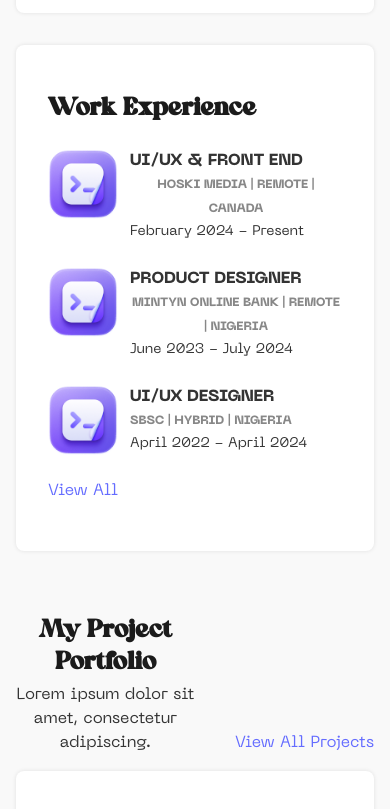
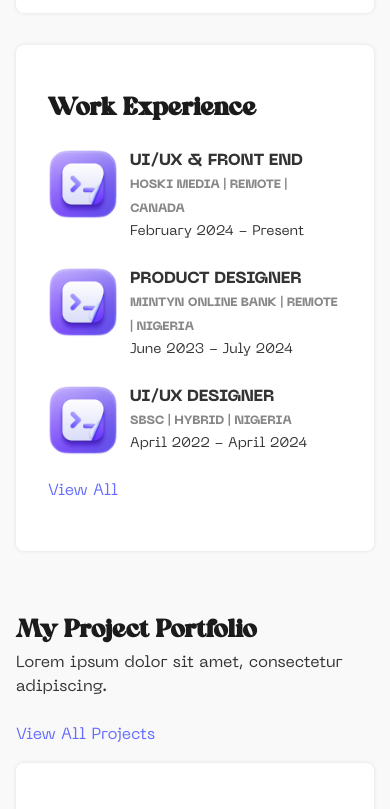
Before and after one commit to sleekidd/tobiallen, a React (Vite) app: page / in a window 390 px wide. Shown: the part 1156-1965 px from the top of the page. Built offline with nearby package versions, Linux system fonts and the light colour scheme.

Commit message:
Mobile Responsiveness

```diff
--- a/src/components/Header.tsx
+++ b/src/components/Header.tsx
@@ -11,7 +11,7 @@ const Header: React.FC = () => {
         <img src={headerimg} alt="" />
       </div>
       <div className="flex lg:hidden">
-        <img src={banner_img_mobile} alt="" />
+        <img src={banner_img_mobile} className="w-full" alt="" />
       </div>
       <div className="flex flex-col lg:flex-row gap-[18px] lg:gap-[28px] lg:pl-[48px]">
         <div className="flex items-center justify-center mt-[-54px]">
@@ -23,7 +23,7 @@ const Header: React.FC = () => {
           </div>
         </div>
         <div className="flex flex-col gap-[12px] text-start mt-0 lg:mt-[24px] px-[16px]">
-          <div>
+          <div className="flex flex-col gap-[4px]">
             <h1 className="font-greatmango font-bold text-[#1B1B1B] text-[24px] leading-[32px] text-center lg:text-start">
               Hi, I’m Oluwatobi Adebola (Tobi Allen)
             </h1>
--- a/src/pages/Home.tsx
+++ b/src/pages/Home.tsx
@@ -51,7 +51,7 @@ const Home: React.FC = () => {
                   <h4 className="uppercase text-[#333333] text-[16px] leading-[24px] font-bold">
                     UI/UX & Front End
                   </h4>
-                  <h5 className="uppercase text-[#878787] text-[12px] leading-[24px] font-bold">
+                  <h5 className="text-start uppercase text-[#878787] text-[12px] leading-[24px] font-bold">
                     Hoski Media | Remote | Canada
                   </h5>
                   <p className="text-[14px] text-[#333333] leading-[22px]">
@@ -66,7 +66,7 @@ const Home: React.FC = () => {
                   <h4 className="uppercase text-[#333333] text-[16px] leading-[24px] font-bold">
                     Product Designer
                   </h4>
-                  <h5 className="uppercase text-[#878787] text-[12px] leading-[24px] font-bold">
+                  <h5 className="text-start uppercase text-[#878787] text-[12px] leading-[24px] font-bold">
                     Mintyn Online Bank | Remote | Nigeria
                   </h5>
                   <p className="text-[14px] text-[#333333] leading-[22px]">
@@ -81,7 +81,7 @@ const Home: React.FC = () => {
                   <h4 className="uppercase text-[#333333] text-[16px] leading-[24px] font-bold">
                     UI/UX Designer
                   </h4>
-                  <h5 className="uppercase text-[#878787] text-[12px] leading-[24px] font-bold">
+                  <h5 className="text-start uppercase text-[#878787] text-[12px] leading-[24px] font-bold">
                     sbsc | Hybrid | Nigeria
                   </h5>
                   <p className="text-[14px] text-[#333333] leading-[22px]">
@@ -99,22 +99,22 @@ const Home: React.FC = () => {
       {/* Features Section */}
       <section className="container mx-auto mb-[56px]">
         <div className="flex flex-col gap-[8px]">
-          <div className="flex flex-row py-[8px]">
+          <div className="flex flex-col lg:flex-row py-[8px] gap-[24px] lg:gap-0">
             <div className="flex flex-col w-full items-start gap-[4px]">
-              <h2 className="font-greatmango font-bold text-[#1B1B1B] text-[24px] leading-[32px]">
+              <h2 className="font-greatmango font-bold text-[#1B1B1B] text-[24px] leading-[32px] text-start">
                 My Project Portfolio
               </h2>
-              <p className="text-[#333333] text-[16px] leading-[24px]">
+              <p className="text-[#333333] text-[16px] leading-[24px] text-start">
                 Lorem ipsum dolor sit amet, consectetur adipiscing.
               </p>
             </div>
-            <div className="flex flex-row justify-end w-full items-end">
+            <div className="flex flex-row lg:justify-end w-full items-end">
               <a href="">View All Projects</a>
             </div>
           </div>
           <div className="flex flex-col gap-[32px]">
-            <div className="flex flex-col lg:flex-row pl-[32px] pt-[48px] bg-white shadow-custom rounded-[8px] gap-[32px]">
-              <div className="flex flex-col w-full max-w-[453px] gap-[16px] pb-[44px]">
+            <div className="flex flex-col lg:flex-row pl-[32px] pt-[48px] bg-white shadow-custom rounded-[8px] gap-[16px] lg:gap-[32px]">
+              <div className="flex flex-col w-full max-w-[453px] gap-[16px] lg:pb-[44px] pr-[32px] lg:pr-[0]">
                 <div className="flex flex-col gap-[8px] items-start">
                   <img src={zoom} alt="" />
                   <p className="text-start">Zero Efforts Creatives</p>
@@ -141,7 +141,7 @@ const Home: React.FC = () => {
             </div>
             <div className="flex flex-col lg:flex-row gap-[32px]">
               <div className="flex flex-col pl-[32px] pt-[48px] bg-white shadow-custom rounded-[8px] gap-[16px]">
-                <div className="flex flex-col w-full max-w-[453px] gap-[16px]">
+                <div className="flex flex-col w-full max-w-[453px] gap-[16px] pr-[32px] lg:pr-[0]">
                   <div className="flex flex-col gap-[8px] items-start">
                     <img src={logopurple} alt="" />
                     <p className="text-start">FCMB</p>
@@ -163,7 +163,7 @@ const Home: React.FC = () => {
                 </div>
               </div>
               <div className="flex flex-col pl-[32px] pt-[48px] bg-white shadow-custom rounded-[8px] gap-[16px]">
-                <div className="flex flex-col w-full max-w-[453px] gap-[16px]">
+                <div className="flex flex-col w-full max-w-[453px] gap-[16px] pr-[32px] lg:pr-[0]">
                   <div className="flex flex-col gap-[8px] items-start">
                     <img src={logoorange} alt="" />
                     <p className="text-start">Kaloscare</p>
```
